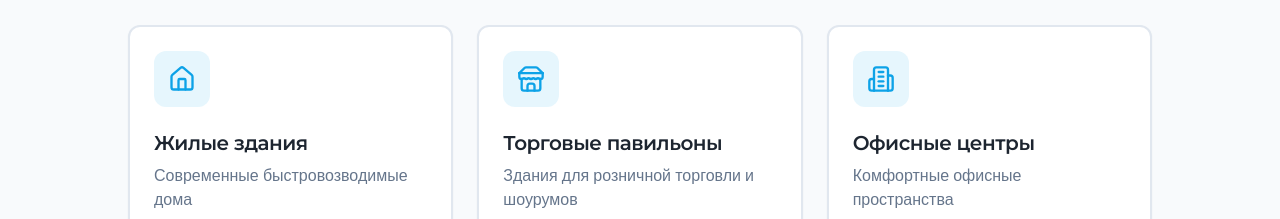
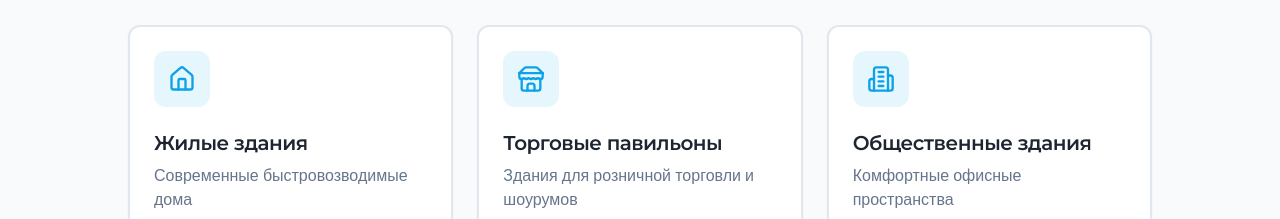
Before and after one commit to pr-poehali-dev/simpleland-website-creation, a React (Vite) app: page / in a window 1280 px wide. Shown: the part 1020-1239 px from the top of the page. Built offline with nearby package versions, Linux system fonts and the light colour scheme.

Commit message:
Добавлены материалы по общественным зданиям

```diff
--- a/src/pages/Index.tsx
+++ b/src/pages/Index.tsx
@@ -26,7 +26,7 @@ const Index = () => {
       icon: 'Store'
     },
     {
-      title: 'Офисные центры',
+      title: 'Общественные здания',
       description: 'Комфортные офисные пространства',
       features: ['Качественная отделка', 'Эргономичная планировка', 'Энергосбережение'],
       icon: 'Building2'
```
